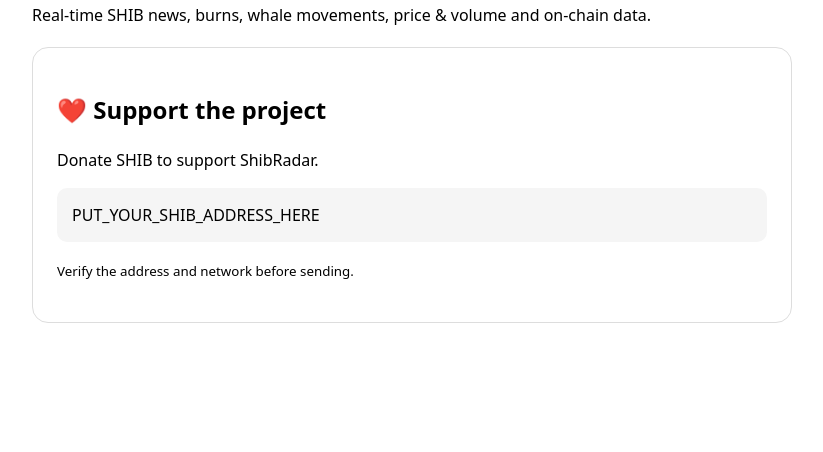
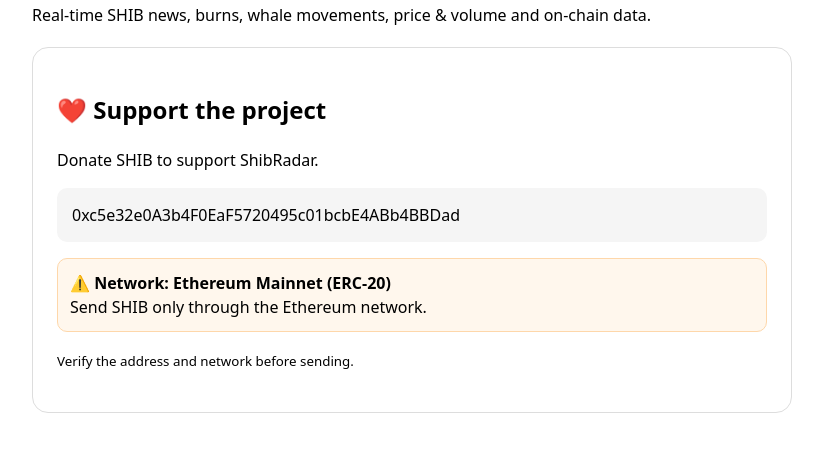
Before and after one commit to ShibRadar/shibradar, a plain HTML site: page docs/index.html in a window 1280 px wide. Shown: the part 158-610 px from the top of the page, without its empty margins (228-1051 px from the left). Drawn offline with Linux system fonts and the light colour scheme.

Commit message:
Update index.html

```diff
--- a/docs/index.html
+++ b/docs/index.html
@@ -24,6 +24,12 @@ body{
   padding:15px;
   border-radius:10px;
 }
+.warning{
+  background:#fff7ed;
+  border:1px solid #fed7aa;
+  padding:12px;
+  border-radius:10px;
+}
 </style>
 </head>
 
@@ -42,8 +48,13 @@ price & volume and on-chain data.
 <p>Donate SHIB to support ShibRadar.</p>
 
 <div class="address">
-PUT_YOUR_SHIB_ADDRESS_HERE
+0xc5e32e0A3b4F0EaF5720495c01bcbE4ABb4BBDad
 </div>
+
+<p class="warning">
+<strong>⚠️ Network: Ethereum Mainnet (ERC-20)</strong><br>
+Send SHIB only through the Ethereum network.
+</p>
 
 <p>
 <small>
```
